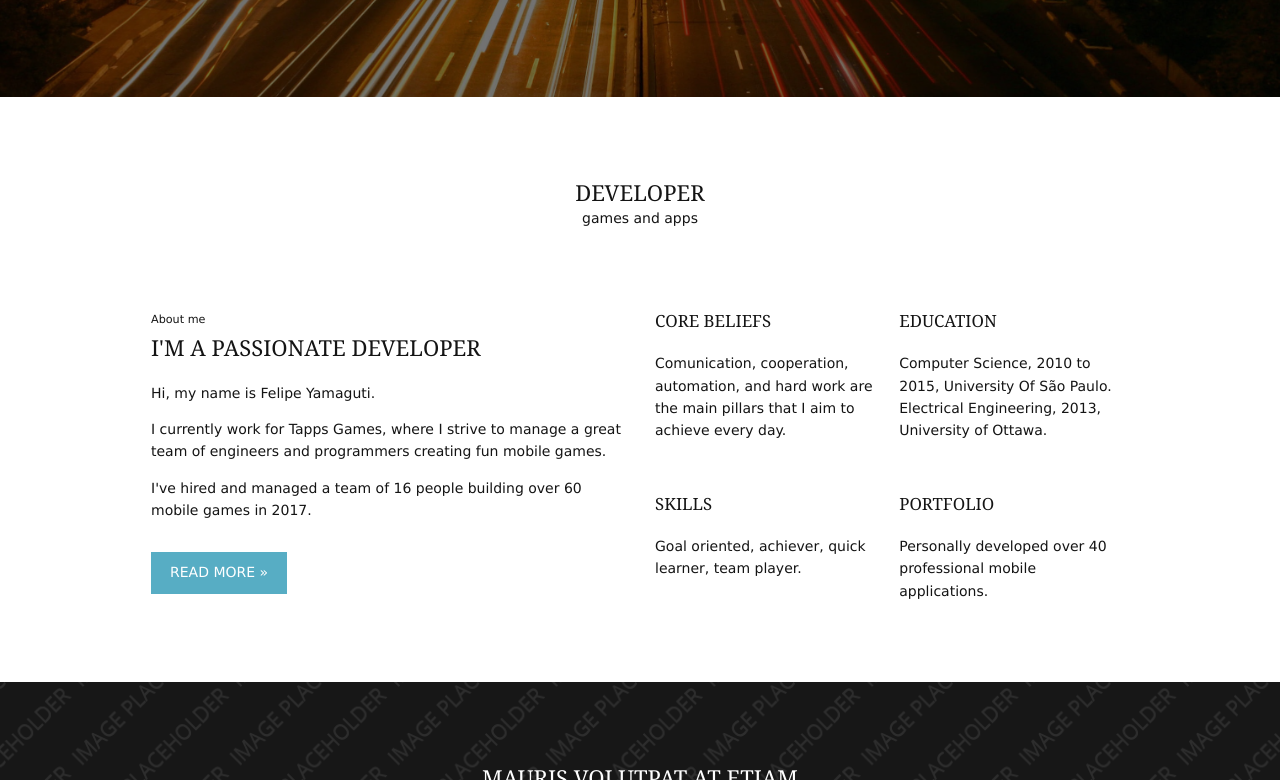
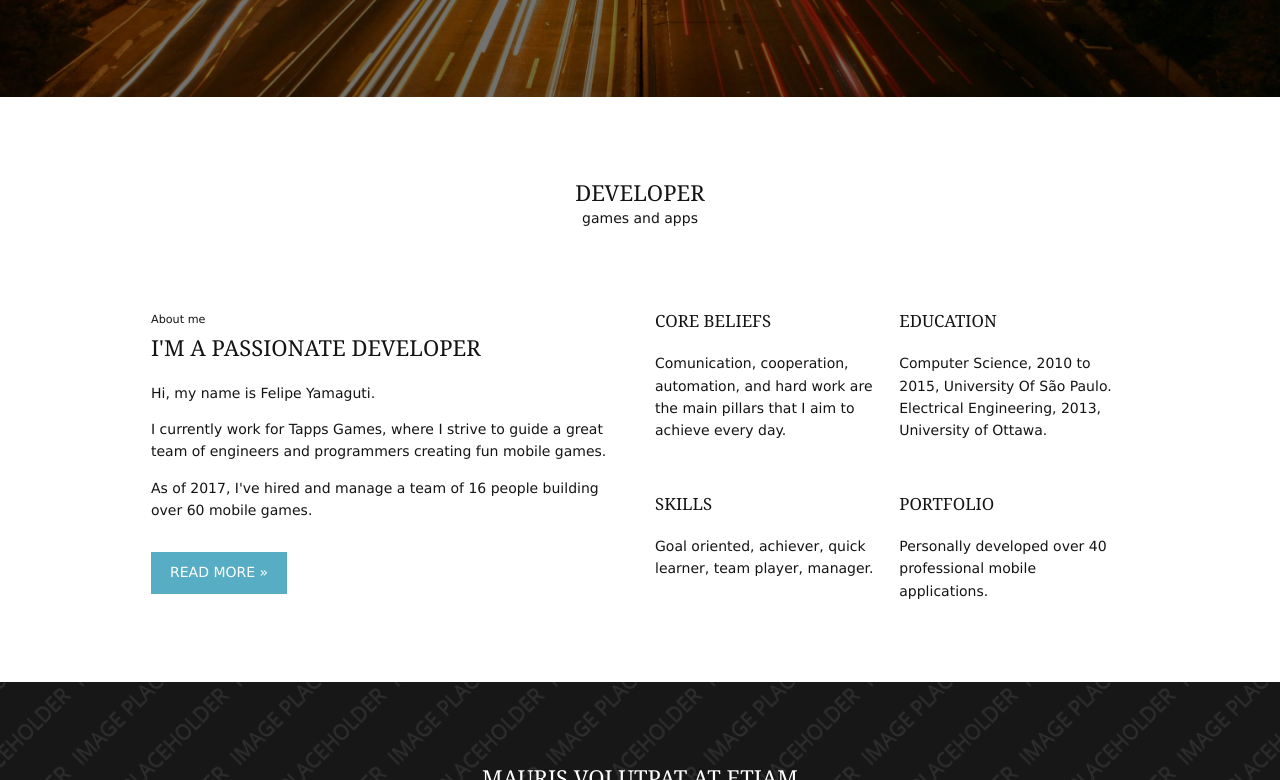
Before and after one commit to Yamaguti/yamaguti.github.io, a plain HTML site: page index.html in a window 1280 px wide. Shown: the part 471-1251 px from the top of the page. Drawn offline with Linux system fonts and the light colour scheme.

Commit message:
Improving bio

```diff
--- a/index.html
+++ b/index.html
@@ -72,8 +72,8 @@ Licence URI: http://www.os-templates.com/template-terms
         <p class="font-xs nospace">About me</p>
         <h6 class="heading">I'm a passionate developer</h6>
         <p>Hi, my name is Felipe Yamaguti. </p>
-        <p>I currently work for Tapps Games, where I strive to manage a great team of engineers and programmers creating fun mobile games.</p>
-        <p class="btmspace-30"> I've hired and managed a team of 16 people building over 60 mobile games in 2017.</p>
+        <p>I currently work for Tapps Games, where I strive to guide a great team of engineers and programmers creating fun mobile games.</p>
+        <p class="btmspace-30"> As of 2017, I've hired and manage a team of 16 people building over 60 mobile games.</p>
         <footer><a class="btn" href="#">Read More &raquo;</a></footer>
         <!-- TODO link to about page -->
       </div>
@@ -98,7 +98,7 @@ Licence URI: http://www.os-templates.com/template-terms
             <article>
               <h6 class="heading font-x1">Skills</h6>
               <p class="nospace">
-                Goal oriented, achiever, quick learner, team player.
+                Goal oriented, achiever, quick learner, team player, manager.
               </p>
             </article>
           </li>
```
